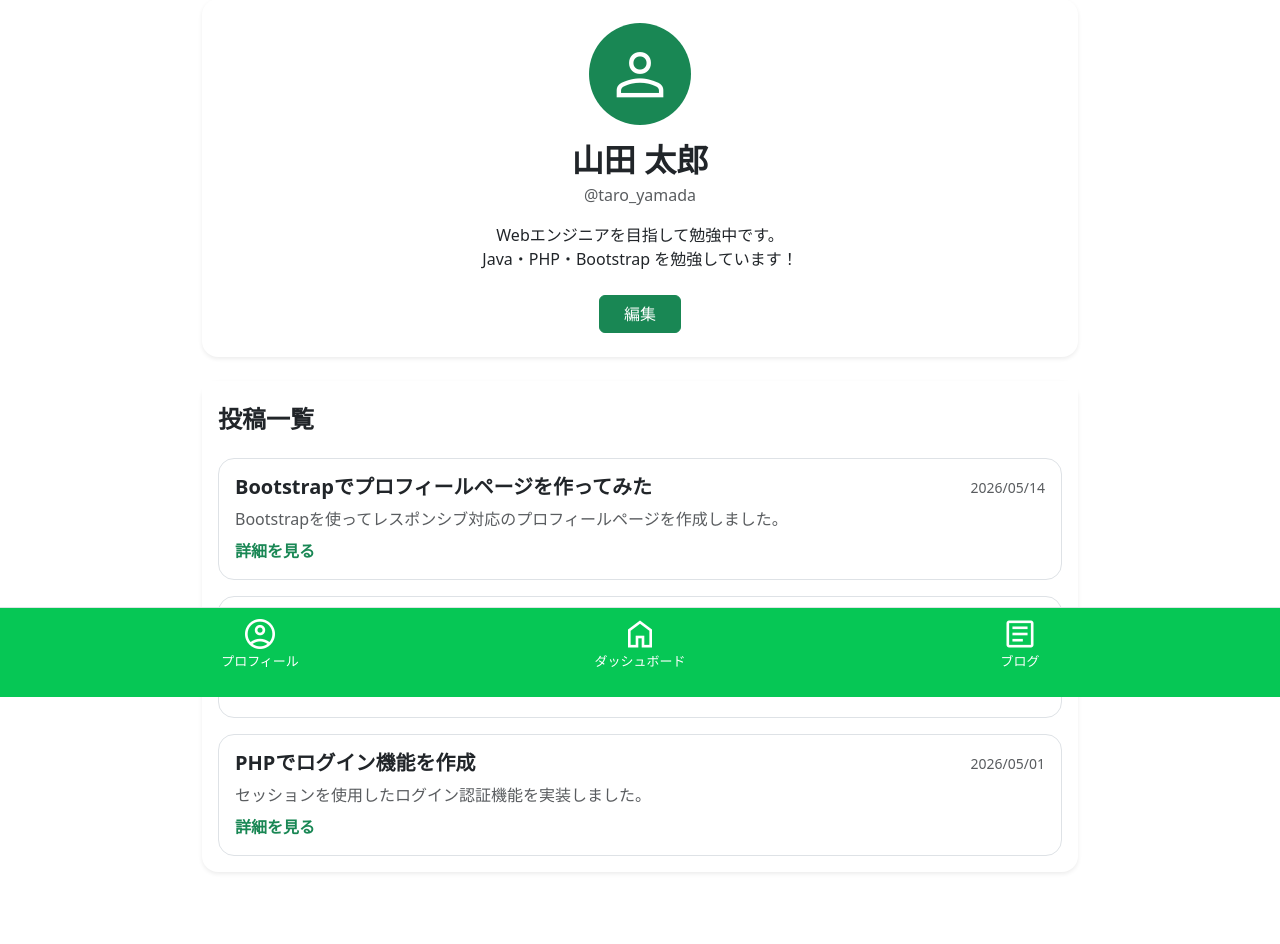
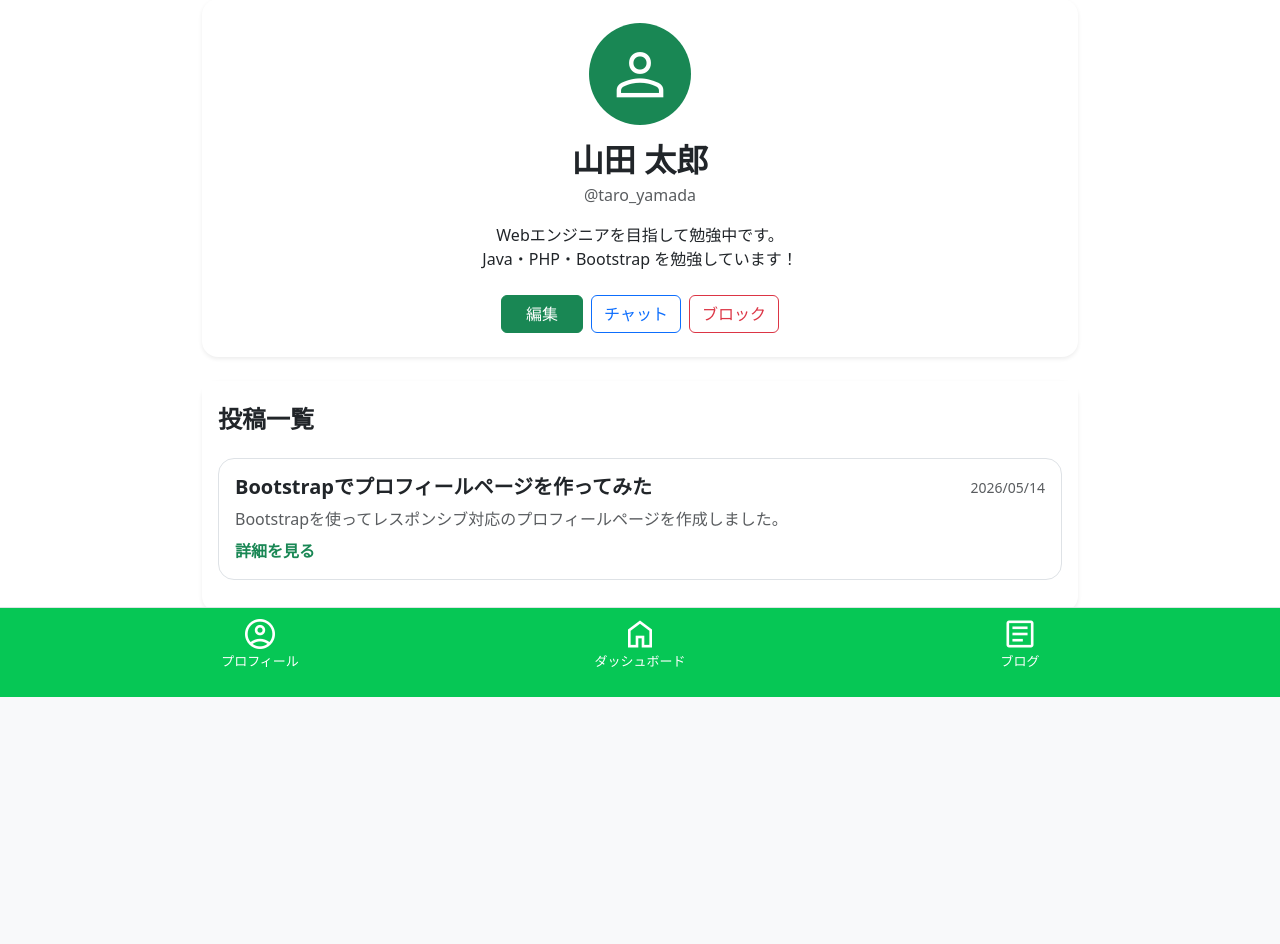
Before and after one commit to tomoakis0113-del/LiQt, a PHP site: page /profile/profile.php in a window 1280 px wide. Shown: the part 103-1047 px from the top of the page. After the commit the page ends 800 px from the top, so only its background shows below. Run offline with PHP 8.4, Linux system fonts and the light colour scheme.

Commit message:
モックを修正します

```diff
--- a/profile/profile.php
+++ b/profile/profile.php
@@ -2,210 +2,175 @@
 <html lang="ja">
 
 <head>
-  <!-- meta -->
   <meta charset="UTF-8">
   <meta name="viewport" content="width=device-width, initial-scale=1.0">
-
   <title>プロフィール | LiQt</title>
-
-  <!-- Bootstrap -->
-  <link rel="stylesheet"
-        href="../libs/bootstrap-5.3.8-dist/css/bootstrap.min.css">
-
+  <link rel="stylesheet" href="../libs/bootstrap-5.3.8-dist/css/bootstrap.min.css">
   <script src="../libs/bootstrap-5.3.8-dist/js/bootstrap.bundle.min.js"></script>
-
-  <!-- Icons -->
-  <link rel="stylesheet"
-        href="https://fonts.googleapis.com/css2?family=Material+Symbols+Outlined" />
+  <link rel="stylesheet" href="https://fonts.googleapis.com/css2?family=Material+Symbols+Outlined" />
+  <style>
+    .avatar-preview { width: 100px; height: 100px; object-fit: cover; }
+  </style>
 </head>
 
 <body>
-
-  <!-- ヘッダー -->
   <?php require_once __DIR__ . '/../component/header.php'; ?>
 
-  <!-- 本文 -->
-  <main class="container py-4"
-        style="padding-bottom: 120px; max-width: 900px;">
+  <main class="container py-4" style="padding-bottom: 120px; max-width: 900px;">
 
-    <!-- プロフィールカード -->
     <div class="card shadow-sm border-0 rounded-4 mb-4">
-
       <div class="card-body text-center p-4">
-
-        <!-- アイコン -->
-        <div class="mb-3">
-
-          <span class="material-symbols-outlined
-                       bg-success
-                       text-white
-                       rounded-circle
-                       p-3"
-                style="font-size: 70px;">
-
+        <div class="mb-3 position-relative">
+          <span class="material-symbols-outlined bg-success text-white rounded-circle p-3" style="font-size: 70px;">
             person
-
           </span>
-
         </div>
 
-        <!-- 名前 -->
-        <h2 class="fw-bold mb-1">
-          山田 太郎
-        </h2>
-
-        <!-- ID -->
-        <p class="text-muted mb-3">
-          @taro_yamada
-        </p>
-
-        <!-- 自己紹介 -->
-        <p class="mb-4">
+        <h2 id="display-name" class="fw-bold mb-1">山田 太郎</h2>
+        <p id="user-id-text" class="text-muted mb-3">@taro_yamada</p>
+        <p id="introduction-text" class="mb-4">
           Webエンジニアを目指して勉強中です。<br>
           Java・PHP・Bootstrap を勉強しています！
         </p>
 
-        <!-- 編集 -->
-        <button class="btn btn-success px-4">
-          編集
-        </button>
-
-      </div>
-
-    </div>
-
-    <!-- 投稿一覧 -->
-    <div class="card border-0 shadow-sm rounded-4 mb-5">
-
-      <!-- ヘッダー -->
-      <div class="card-header bg-white border-0 pt-4 pb-0">
-
-        <h4 class="fw-bold">
-          投稿一覧
-        </h4>
-
-      </div>
-
-      <!-- 本文 -->
-      <div class="card-body">
-
-        <!-- 投稿1 -->
-        <div class="border rounded-4 p-3 mb-3">
-
-          <div class="d-flex justify-content-between align-items-center mb-2">
-
-            <!-- タイトル -->
-            <h5 class="fw-bold mb-0">
-
-              <a href="/blog/blog_detail.php?blog_id=1"
-                 class="text-dark text-decoration-none">
-
-                Bootstrapでプロフィールページを作ってみた
-
-              </a>
-
-            </h5>
-
-            <!-- 日付 -->
-            <small class="text-muted">
-              2026/05/14
-            </small>
-
-          </div>
-
-          <!-- 本文 -->
-          <p class="text-muted mb-2">
-            Bootstrapを使ってレスポンシブ対応のプロフィールページを作成しました。
-          </p>
-
-          <!-- リンク -->
-          <a href="/blog/blog_detail.php?blog_id=1"
-             class="text-success text-decoration-none fw-bold">
-
-            詳細を見る
-
-          </a>
-
+        <div class="d-flex justify-content-center gap-2">
+          <button class="btn btn-success px-4" data-bs-toggle="modal" data-bs-target="#editModal">編集</button>
+          <button class="btn btn-outline-primary" onclick="handleChatStart('taro_yamada')">チャット</button>
+          <button class="btn btn-outline-danger" onclick="handleBlockUser('taro_yamada')">ブロック</button>
         </div>
-
-        <!-- 投稿2 -->
-        <div class="border rounded-4 p-3 mb-3">
-
-          <div class="d-flex justify-content-between align-items-center mb-2">
-
-            <h5 class="fw-bold mb-0">
-
-              <a href="/blog/blog_detail.php?blog_id=2"
-                 class="text-dark text-decoration-none">
-
-                Javaのクラス設計について
-
-              </a>
-
-            </h5>
-
-            <small class="text-muted">
-              2026/05/10
-            </small>
-
-          </div>
-
-          <p class="text-muted mb-2">
-            クラス・インスタンス・継承について学んだ内容をまとめました。
-          </p>
-
-          <a href="/blog/blog_detail.php?blog_id=2"
-             class="text-success text-decoration-none fw-bold">
-
-            詳細を見る
-
-          </a>
-
-        </div>
-
-        <!-- 投稿3 -->
-        <div class="border rounded-4 p-3">
-
-          <div class="d-flex justify-content-between align-items-center mb-2">
-
-            <h5 class="fw-bold mb-0">
-
-              <a href="/blog/blog_detail.php?blog_id=3"
-                 class="text-dark text-decoration-none">
-
-                PHPでログイン機能を作成
-
-              </a>
-
-            </h5>
-
-            <small class="text-muted">
-              2026/05/01
-            </small>
-
-          </div>
-
-          <p class="text-muted mb-2">
-            セッションを使用したログイン認証機能を実装しました。
-          </p>
-
-          <a href="/blog/blog_detail.php?blog_id=3"
-             class="text-success text-decoration-none fw-bold">
-
-            詳細を見る
-
-          </a>
-
-        </div>
-
       </div>
     </div>
 
+    <div class="card border-0 shadow-sm rounded-4 mb-5">
+      <div class="card-header bg-white border-0 pt-4 pb-0">
+        <h4 class="fw-bold">投稿一覧</h4>
+      </div>
+      <div class="card-body">
+        <div class="border rounded-4 p-3 mb-3">
+          <div class="d-flex justify-content-between align-items-center mb-2">
+            <h5 class="fw-bold mb-0">Bootstrapでプロフィールページを作ってみた</h5>
+            <small class="text-muted">2026/05/14</small>
+          </div>
+          <p class="text-muted mb-2">Bootstrapを使ってレスポンシブ対応のプロフィールページを作成しました。</p>
+          <a href="#" class="text-success text-decoration-none fw-bold">詳細を見る</a>
+        </div>
+      </div>
+    </div>
   </main>
 
-  <!-- フッター -->
+  <div class="modal fade" id="editModal" tabindex="-1" aria-hidden="true">
+    <div class="modal-dialog modal-dialog-centered">
+      <div class="modal-content border-0 rounded-4 shadow">
+        <form id="editProfileForm">
+          <div class="modal-header">
+            <h5 class="modal-title fw-bold">プロフィール編集</h5>
+            <button type="button" class="btn-close" data-bs-dismiss="modal"></button>
+          </div>
+          <div class="modal-body">
+            <input type="hidden" name="csrf_token" value="dummy_token">
+
+            <div class="mb-3">
+              <label class="form-label small fw-bold">アイコン</label>
+              <input type="file" name="icon" class="form-control" accept="image/*">
+            </div>
+            <div class="mb-3">
+              <label class="form-label small fw-bold">表示名</label>
+              <input type="text" name="display_name" class="form-control" value="山田 太郎" required>
+            </div>
+            <div class="mb-3">
+              <label class="form-label small fw-bold">自己紹介</label>
+              <textarea name="introduction" class="form-control" rows="4">Webエンジニアを目指して勉強中です。</textarea>
+            </div>
+            <div class="mb-3">
+              <label class="form-label small fw-bold">タグ（カンマ区切り）</label>
+              <input type="text" name="tags" class="form-control" placeholder="Java,PHP,Bootstrap">
+            </div>
+          </div>
+          <div class="modal-footer">
+            <button type="button" class="btn btn-light" data-bs-dismiss="modal">キャンセル</button>
+            <button type="submit" class="btn btn-success px-4">保存する</button>
+          </div>
+        </form>
+      </div>
+    </div>
+  </div>
+
+  <script>
+    /**
+     * プロフィール更新処理
+     */
+    document.getElementById('editProfileForm').addEventListener('submit', async (e) => {
+      e.preventDefault();
+      const formData = new FormData(e.target);
+
+      try {
+        const response = await fetch('../api/update_profile.php', {
+          method: 'POST',
+          body: formData
+        });
+        const result = await response.json();
+
+        if (result.status === 'success') {
+          alert('プロフィールを更新しました！');
+          location.reload(); // 反映のためリロード
+        } else {
+          alert('エラー: ' + result.message);
+        }
+      } catch (error) {
+        console.error('Error:', error);
+        alert('通信に失敗しました。');
+      }
+    });
+
+    /**
+     * チャット開始処理
+     */
+    async function handleChatStart(targetId) {
+      const formData = new FormData();
+      formData.append('csrf_token', 'dummy_token');
+      formData.append('user_id', 'ABCDEF12'); // 本来は動的な8文字ID
+
+      try {
+        const response = await fetch('../api/start_chat.php', {
+          method: 'POST',
+          body: formData
+        });
+        const result = await response.json();
+
+        if (result.status === 'success') {
+          window.location.href = result.data.chat_link;
+        } else {
+          alert('チャットを開始できません: ' + result.message);
+        }
+      } catch (error) {
+        alert('エラーが発生しました。');
+      }
+    }
+
+    /**
+     * ブロック処理
+     */
+    async function handleBlockUser(targetId) {
+      if (!confirm('このユーザーをブロックしますか？')) return;
+
+      const formData = new FormData();
+      formData.append('csrf_token', 'dummy_token');
+      formData.append('user_id', 'ABCDEF12'); // 本来は動的な8文字ID
+
+      try {
+        const response = await fetch('../api/block_user.php', {
+          method: 'POST',
+          body: formData
+        });
+        const result = await response.json();
+
+        alert(result.message);
+      } catch (error) {
+        alert('エラーが発生しました。');
+      }
+    }
+  </script>
+
   <?php require_once __DIR__ . '/../component/footer.php'; ?>
-
 </body>
-
 </html>
```
Also changed, not shown: auth/signin.php (+54 -20 lines), auth/signup.php (+62 -34 lines).
